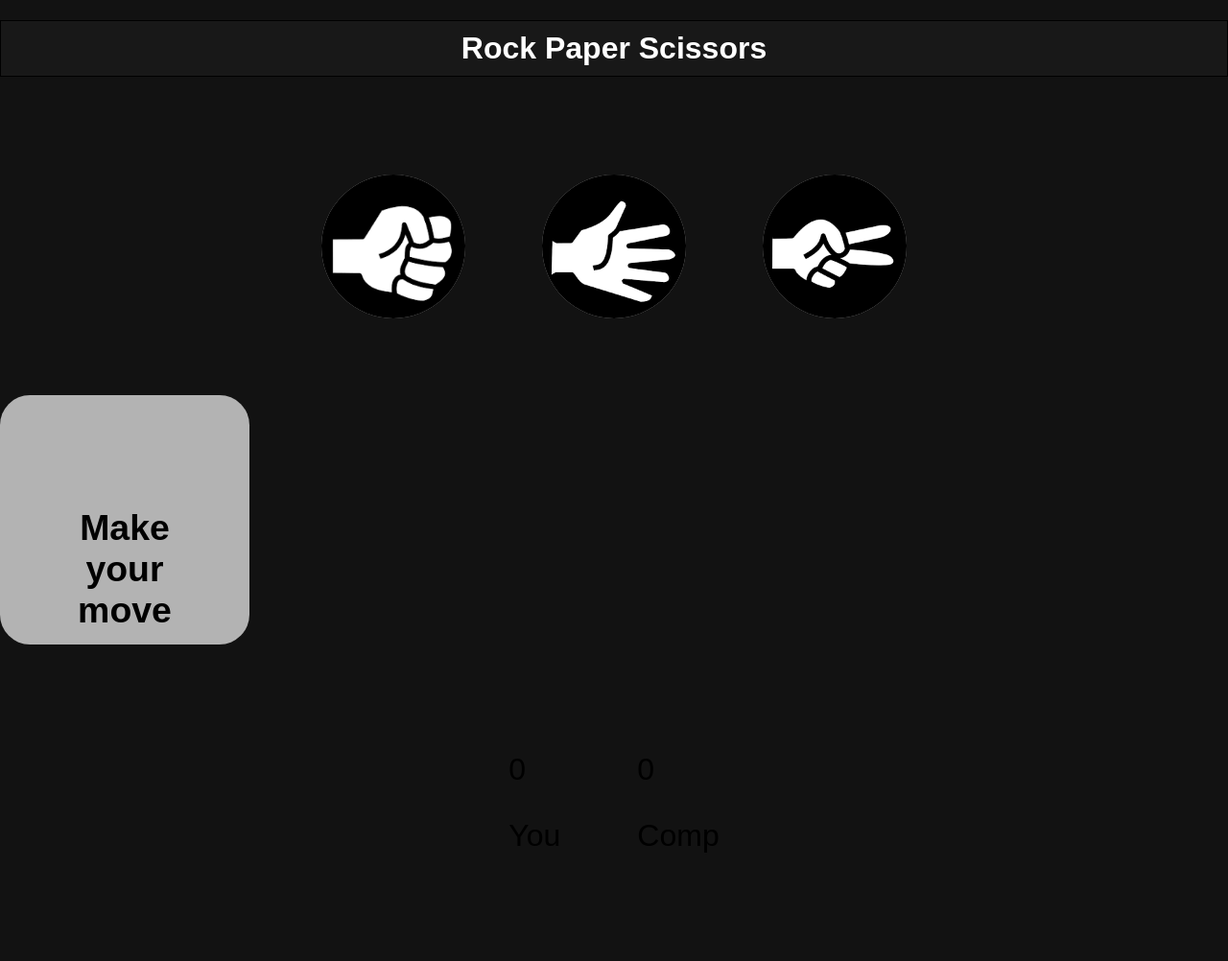
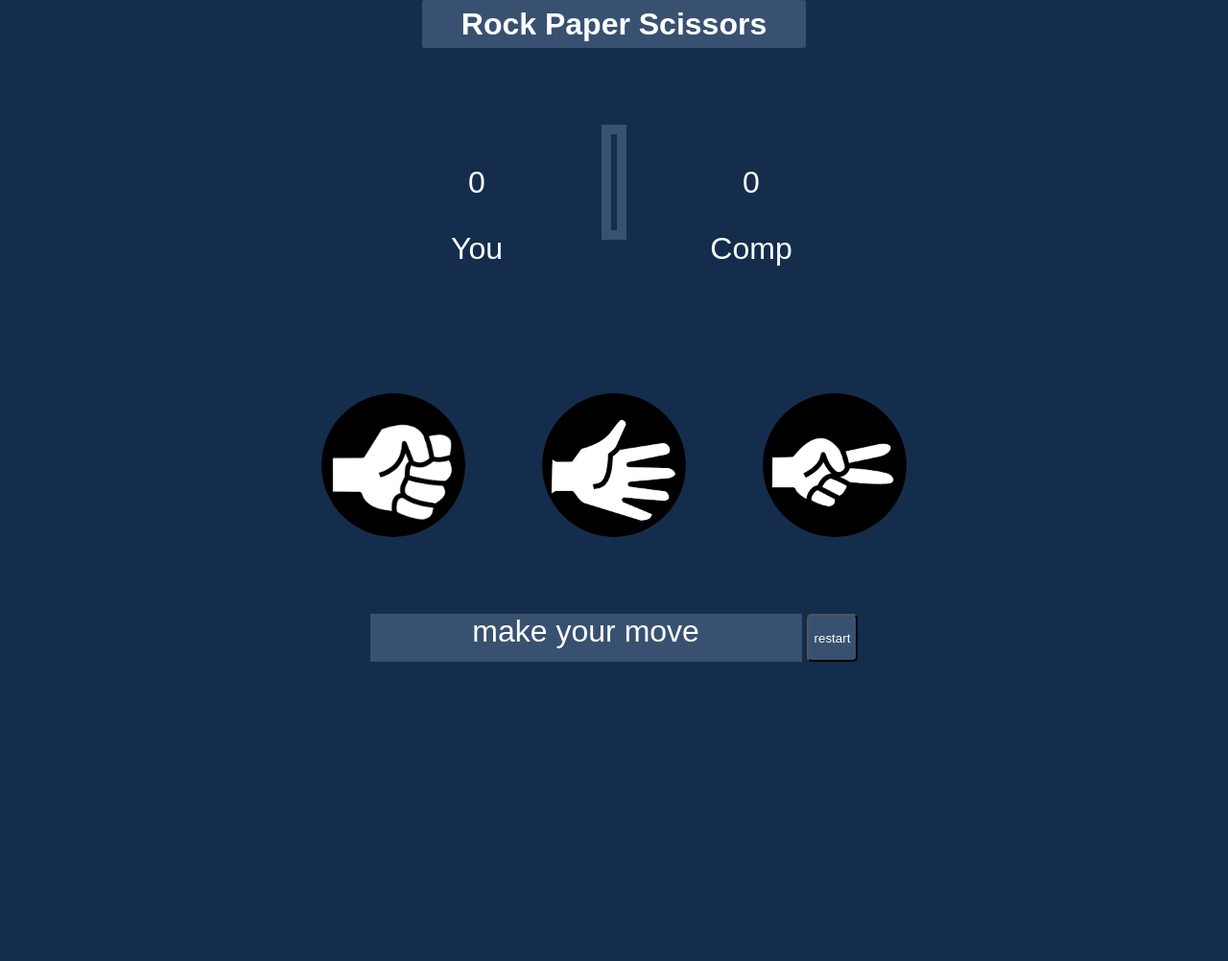
Before and after one commit to mohammedfaizan/rockpaperscissors, a plain HTML site: page index.html in a window 1280 px wide. Shown: the whole page at 96% size. After the commit the page ends 800 px from the top, so only its background shows below. Drawn offline with Linux system fonts and the light colour scheme.

Commit message:
modified:   index.html 	modified:   script.js, added a restart button 	modified:   style.css, changed the layouts

```diff
--- a/index.html
+++ b/index.html
@@ -7,28 +7,40 @@
   <title>Rock Paper Scissor</title>
 </head>
 <body>
+
+
+
+
+      <div class="header">
+
+        <div class="h1">
           <div><h1>Rock Paper Scissors</h1></div>
+         </div>
 
-    <div class="container">
-        <div class="btn" id="rock"><img src="rock.png" alt=""></div>
-        <div class="btn" id="paper"><img src="paper.png" alt=""></div>
-        <div class="btn" id="scissors"><img src="scissor.png" alt=""></div>
-
-    </div>
-    <div>
-      <div class="msg-cont"><h3 id="msg" >Make your move</h3></div>
         <div class="score-board">
-
           <div class="user-score">
             <p id="user-score">0</p>
             <p>You</p>
           </div>
+          <div class="line"></div>
           <div class="comp-score">
             <p id="comp-score">0</p>
             <p>Comp</p>
           </div>
         </div>
       </div>
+
+  <div class="btns">
+
+        <div class="btn" id="rock"><img src="rock.png" alt=""></div>
+        <div class="btn" id="paper"><img src="paper.png" alt=""></div>
+        <div class="btn" id="scissors"><img src="scissor.png" alt=""></div>
+
+  </div>
+    <div class="footer">
+      <div class="msg-cont" id="msg">make your move</div>
+      <button class="restart" onclick="restart()">restart</button>
+    </div>
     <script src="script.js"></script>
 </body>
 </html>
--- a/script.js
+++ b/script.js
@@ -2,9 +2,10 @@ let userScore = 0;
 let computerScore = 0;
 
 playGame = (userChoice) => {
-  compChoice = genComChoice()
+  let compChoice = genComChoice()
   if (userChoice === compChoice){
     console.log("It's a tie");
+    document.getElementById("msg").innerHTML = "It's a tie";
   } else if ((userChoice === 'rock' && compChoice === 'scissors' )|| (userChoice === 'paper' && compChoice === 'rock' )||( userChoice === 'scissors' && compChoice === 'paper')){
     console.log("User wins");
     document.getElementById("msg").innerHTML = "User wins";
@@ -16,10 +17,10 @@ playGame = (userChoice) => {
   }
 }
 
-genComChoice = () => {
+function genComChoice() {
   const choices = ['rock', 'paper', 'scissors'];
-  x = Math.floor(Math.random() * 3);
-  computerChoice = choices[x];
+  let x = Math.floor(Math.random() * 3);
+  let computerChoice = choices[x];
   console.log("Computer choice is", computerChoice);
   console.log(x);
   return computerChoice;
@@ -35,3 +36,11 @@ btn.forEach((choice) => {
     playGame(userChoice)
   });
 })
+
+function restart() {
+  userScore = 0;
+  computerScore = 0;
+  document.getElementById("msg").innerHTML = "New Game";
+  document.getElementById('comp-score').innerHTML = computerScore;
+  document.getElementById('user-score').innerHTML = userScore;
+}
--- a/style.css
+++ b/style.css
@@ -2,24 +2,32 @@ body{
   margin: 0;
   padding: 0;
   font-family: Arial, sans-serif;
-  background-color: #121212;
+  background-color:  #142d4c;
 
 }
+.header {
+  display: flex;
+  flex-direction: column;
+  justify-content: center;
+  align-items: center;
+}
 
-h1 {
-  padding: 10px;
-  width: auto;
-  height: auto;
-  background-color: #181818;
+.h1 {
+
+  width: 400px;
+  height: 50px;
+  background-color:#385170;
   color: #ffffff;
-  border: 1px solid black;
-  text-align: center;
-  align-items: flex-end;
+  border-radius: 2%;
+  align-items: center;
+  display: flex;
+  justify-content: center;
 }
+
 
 .btn {
 
-  background-color: #b3b3b3;
+  background-color: #385170;
   display: flex;
   justify-content: center;
   height: 150px;
@@ -35,7 +43,8 @@ img {
   border-radius: 50%;
 }
 
-.container {
+
+.btns {
   display: flex;
   justify-content: center;
   gap: 5rem;
@@ -48,23 +57,48 @@ img:hover {
 
 .msg-cont {
   text-align: center;
-  background-color: #b3b3b3;
-  padding: 5rem;
+  background-color:#385170;
+  color: #ffffff;
   font-size: 2rem;
-  border-radius: 12%;
-  width: 100px;
-  height: 100px;
+
+  width: 450px;
+  height: 50px;
   align-items: center;
 }
 .score-board {
   display: flex;
   justify-content: center;
+  align-items: center;
   gap: 5rem;
   padding: 5rem;
 }
 
 .user-score , .comp-score {
+  color: #ffffff;
+  text-align: center;
+  justify-content: center;
+  align-items: center;
+  font-size: 2rem;
+  width: 100px;
+  height: 100px;
 
+}
 
-  font-size: 2rem;
-},
+.footer {
+  display: flex;
+  flex-direction: row;
+  gap: 5px;
+  justify-content: center;
+}
+
+.line {
+  width: 6px;
+  height: 100px;
+  border: 10px solid #385170;;
+}
+
+.restart {
+  color: #ffffff;
+  background-color:#385170;
+  border-radius: 10%;
+}
```
Lines whose indentation alone changed are shown as unchanged.
